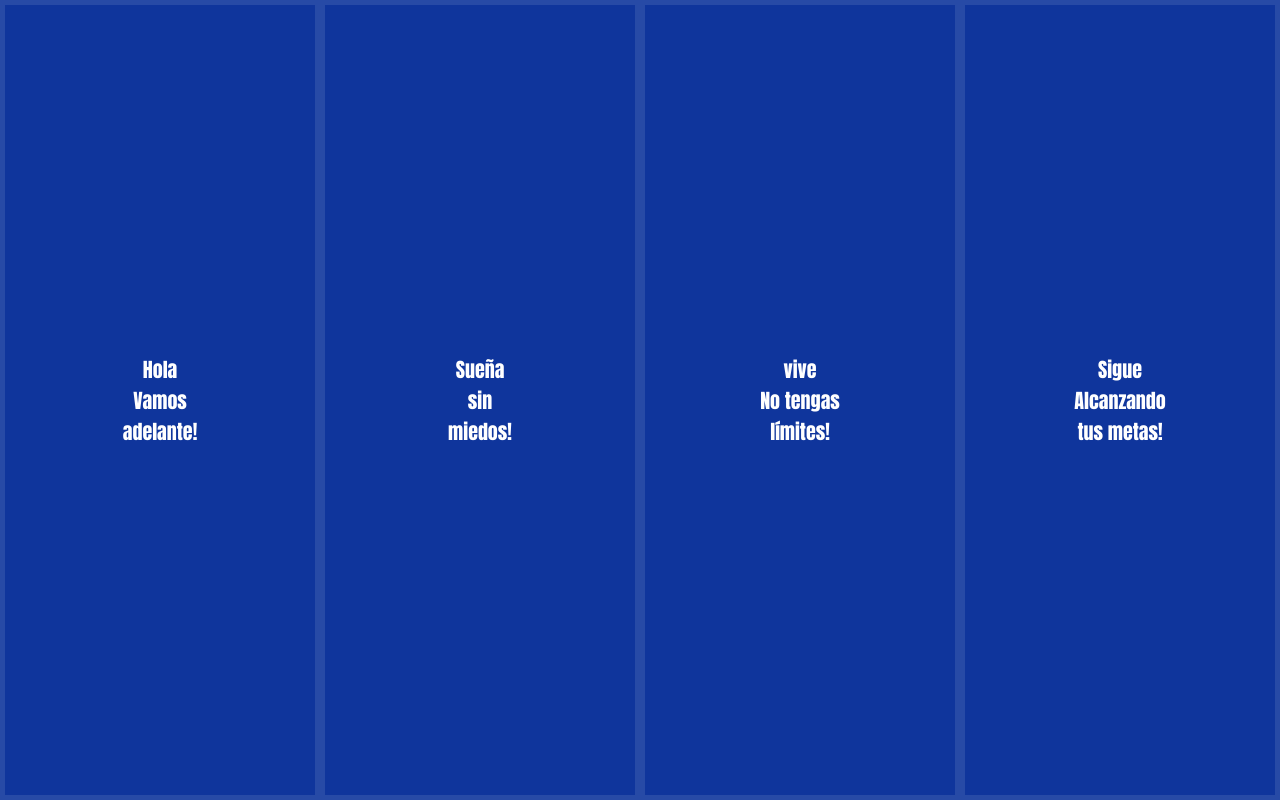
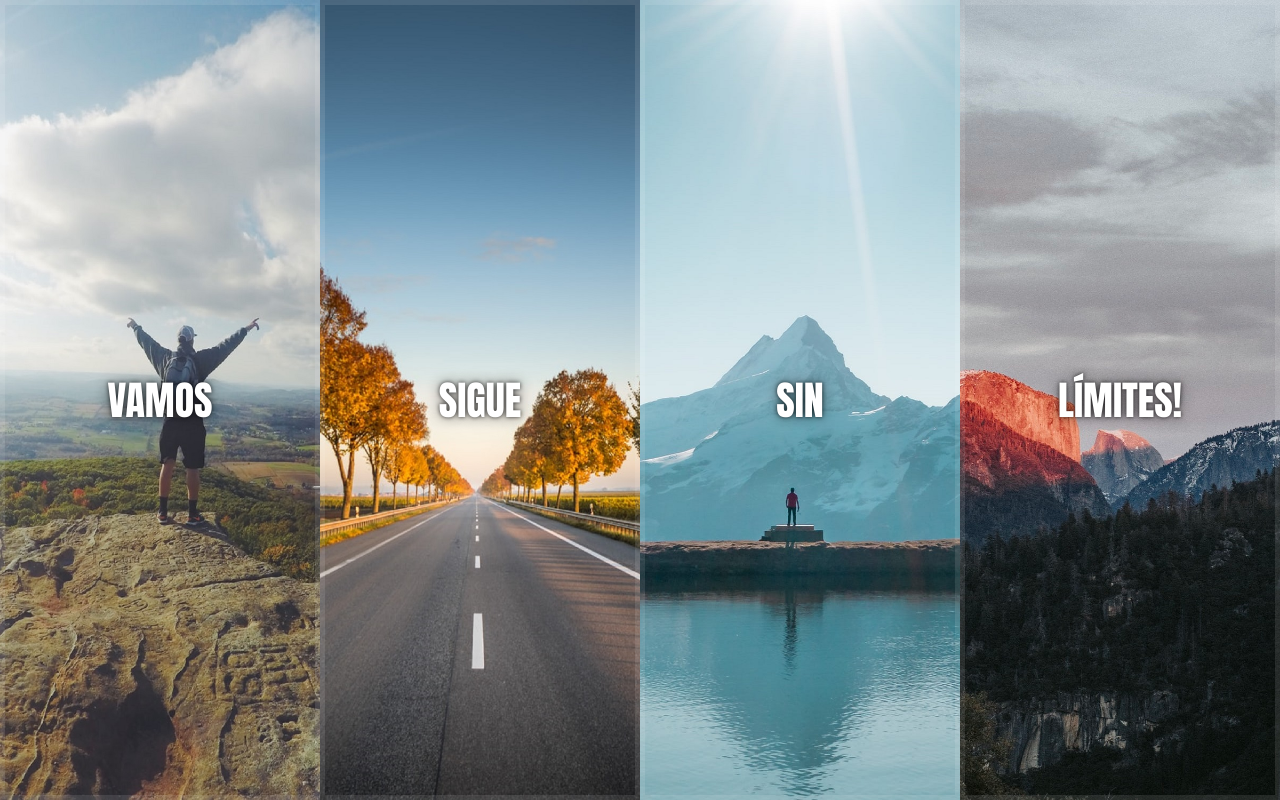
Before and after one commit to StyvenSoft/Practical-exercises-JS, a plain HTML site: page 04-Flexible-gallery/index.html in a window 1280 px wide. Drawn offline with Linux system fonts and the light colour scheme.

Commit message:
Finished Four

```diff
--- a/04-Flexible-gallery/index.html
+++ b/04-Flexible-gallery/index.html
@@ -16,21 +16,21 @@
             <p>adelante!</p>
         </div>
         <div class="panel panel2">
+            <p>Alcanza </p>
+            <p>Sigue</p>
+            <p>tus metas!</p>
+        </div>
+        <div class="panel panel3">
             <p>Sueña </p>
             <p>sin</p>
             <p>miedos!</p>
         </div>
-        <div class="panel panel3">
-            <p>vive </p>
+        <div class="panel panel4">
             <p>No tengas</p>
             <p>límites!</p>
-        </div>
-        <div class="panel panel4">
-            <p>Sigue </p>
-            <p>Alcanzando</p>
-            <p>tus metas!</p>
+            <p>vive </p>
         </div>
     </div>
-
+    <script src="main.js"></script>
 </body>
 </html>
--- a/04-Flexible-gallery/main.js
+++ b/04-Flexible-gallery/main.js
@@ -1 +1,15 @@
 const panels = document.querySelectorAll('.panel');
+
+function toggleOpen(){
+    this.classList.toggle('open');
+}
+
+function toggleActive (e) {
+    //console.log(e.propertyName);
+    if (e.propertyName.includes('flex')) {
+        this.classList.toggle('open-active');
+    }
+}
+
+panels.forEach(panel => panel.addEventListener('click', toggleOpen));
+panels.forEach(panel => panel.addEventListener('transitionend', toggleActive));
--- a/04-Flexible-gallery/style.css
+++ b/04-Flexible-gallery/style.css
@@ -11,7 +11,6 @@
   display: flex;
 }
 .panel {
-    background: rgb(15, 53, 156);
   box-shadow: inset 0 0 0 5px rgba(255,255,255,0.1);
   color: white;
   text-align: center;
@@ -27,4 +26,46 @@
   justify-content: center;
   display: flex;
   flex-direction: column;
+  cursor: pointer;
 }
+.panel1 { background-image:url(../images/1.jpg); }
+.panel2 { background-image:url(../images/2.jpg); }
+.panel3 { background-image:url(../images/3.jpg); }
+.panel4 { background-image:url(../images/4.jpg); }
+
+
+.panel > * {
+  margin: 0;
+  width: 100%;
+  transition: transform 0.5s;
+  flex: 1 0 auto;
+  display: flex;
+  justify-content: center;
+  align-items: center;
+}
+
+.panel > *:first-child { transform: translateY(-100%); }
+.panel.open-active > *:first-child { transform: translateY(0); }
+.panel > *:last-child { transform: translateY(100%); }
+.panel.open-active > *:last-child { transform: translateY(0); }
+
+.panel p {
+  text-transform: uppercase;
+  text-shadow: 0 0 4px rgba(0, 0, 0, 0.72), 0 0 14px rgba(0, 0, 0, 0.45);
+  font-size: 2em;
+}
+
+.panel p:nth-child(2) {
+  font-size: 2em;
+}
+
+.panel.open {
+  flex: 5;
+  font-size: 40px;
+}
+
+@media only screen and (max-width: 600px) {
+  .panel p {
+   font-size: 1em;
+  }
+}
```
Also changed, not shown: images/1.jpg (added), images/2.jpg (added), images/3.jpg (added), images/4.jpg (added). Lines whose indentation alone changed are shown as unchanged.
